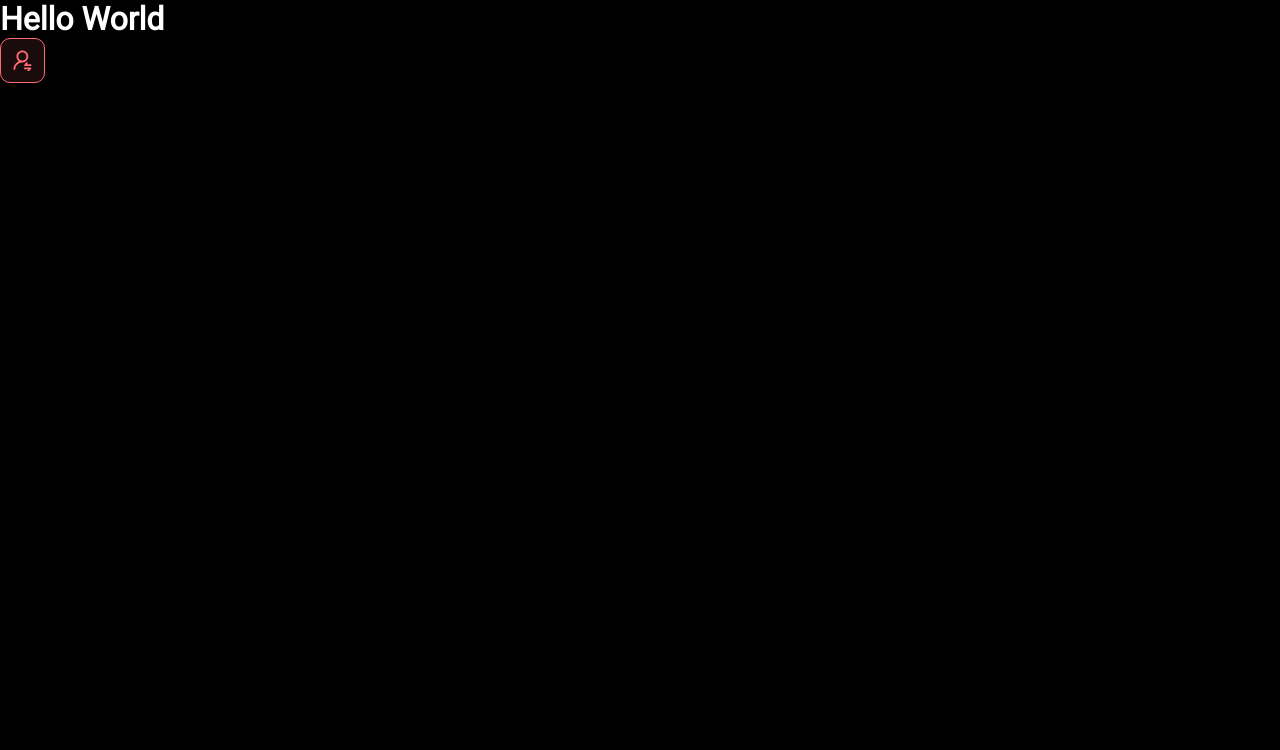
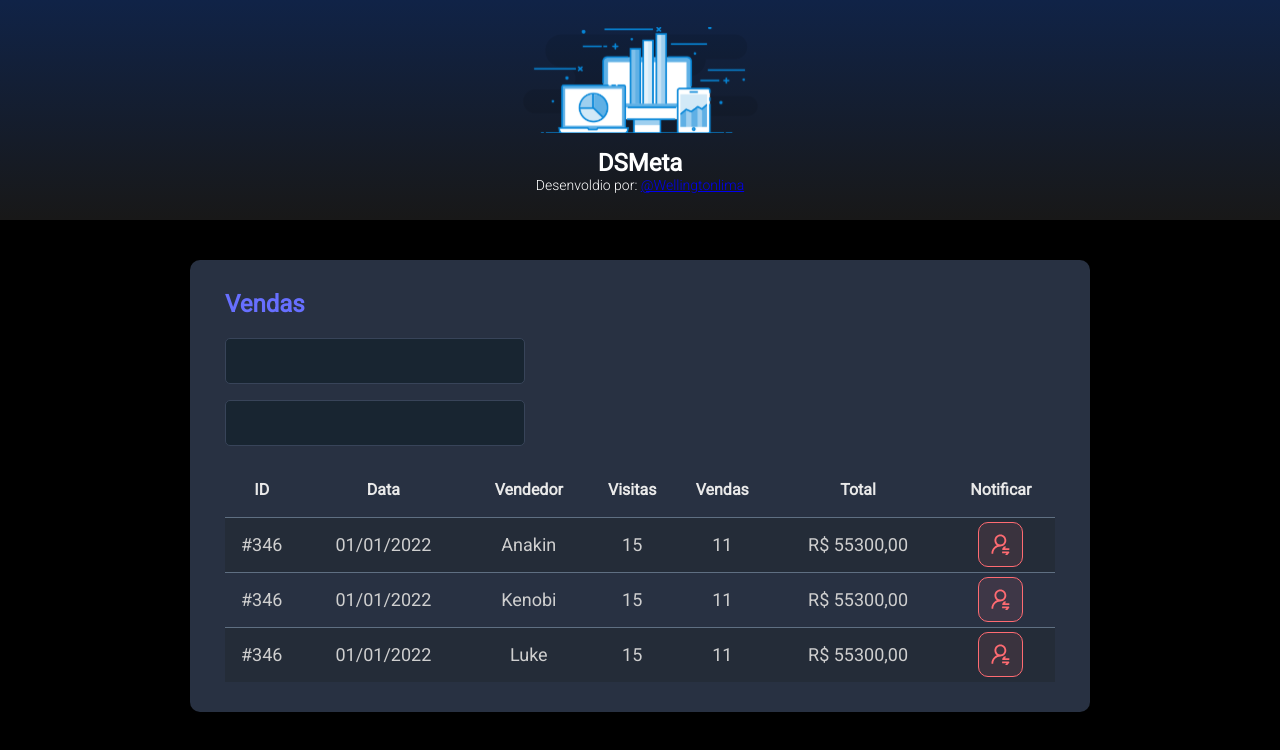
Before and after one commit to newdennis/dsmeta, a React (Vite) app in the folder frontend/: page / in a window 1280 px wide. Shown: the top 750 px of the page. Built offline with nearby package versions, Linux system fonts and the light colour scheme.

Commit message:
Other components

```diff
--- a/frontend/src/App.tsx
+++ b/frontend/src/App.tsx
@@ -1,10 +1,18 @@
 import NotificationButton from "./components/NotificationButton/Index"
+import Header from './components/Header';
+import SalesCard from "./components/SalesCard";
 
 function App() {
   return (
     <>
-      <h1>Hello World</h1>
-      <NotificationButton />
+      <Header />
+      <main>
+        <section id="sales">
+          <div className="dsmeta-container">
+            <SalesCard/>
+          </div>
+        </section>
+      </main>
     </>
 
   )
--- /dev/null
+++ b/frontend/src/components/Header/index.tsx
@@ -0,0 +1,21 @@
+import logo from '../../assets/img/logo.svg';
+import './styles.css';
+
+function Header() {
+    return (
+
+        <header>
+            <div className="dsmeta-logo-container">
+                <img src={logo} alt="logo" />
+                <h1>DSMeta</h1>
+                <p>
+                    Desenvoldio por: <a target="_blank" href="https://www.instagram.com/wd.lima">@Wellingtonlima</a>
+                </p>
+            </div>
+        </header>
+
+
+    )
+}
+
+export default Header
--- /dev/null
+++ b/frontend/src/components/Header/styles.css
@@ -0,0 +1,19 @@
+.dsmeta-logo-container {
+    display: flex;
+    flex-direction: column;
+    align-items: center;
+}
+
+.dsmeta-logo-container img {
+    width: 235px;
+}
+
+.dsmeta-logo-container h1 {
+    margin-top: 15px;
+    font-size: 24px;
+}
+
+.dsmeta-logo-container p {
+    font-size: 14px;
+    font-weight: 300;
+}
--- /dev/null
+++ b/frontend/src/components/SalesCard/index.tsx
@@ -0,0 +1,77 @@
+import './styles.css';
+import NotificationButton from './../NotificationButton/Index';
+
+function SalesCard() {
+    return (
+        <div className="dsmeta-card">
+            <h2 className="dsmeta-sales-title">Vendas</h2>
+            <div className="dsmeta-form-control-container">
+                <input className="dsmeta-form-control" type="text" name="" id=""/>
+            </div>
+            <div className="dsmeta-form-control-container">
+                <input className="dsmeta-form-control" type="text" name="" id=""/>
+            </div>
+
+            <div>
+                <table className="dsmeta-sales-table">
+                    <thead>
+                        <tr>
+                            <th className="show992">ID</th>
+                            <th className="show576">Data</th>
+                            <th>Vendedor</th>
+                            <th className="show992">Visitas</th>
+                            <th className="show992">Vendas</th>
+                            <th>Total</th>
+                            <th>Notificar</th>
+                        </tr>
+                    </thead>
+                    <tbody>
+                        <tr>
+                            <td className="show992">#346</td>
+                            <td className="show576">01/01/2022</td>
+                            <td>Anakin</td>
+                            <td className="show992">15</td>
+                            <td className="show992">11</td>
+                            <td>R$ 55300,00</td>
+                            <td>
+                                <div className="dsmeta-red-btn-container">
+                                   <NotificationButton/>
+                                </div>
+                            </td>
+                        </tr>
+                        <tr>
+                            <td className="show992">#346</td>
+                            <td className="show576">01/01/2022</td>
+                            <td>Kenobi</td>
+                            <td className="show992">15</td>
+                            <td className="show992">11</td>
+                            <td>R$ 55300,00</td>
+                            <td>
+                                <div className="dsmeta-red-btn-container">
+                                <NotificationButton/>
+                                </div>
+                            </td>
+                        </tr>
+                        <tr>
+                            <td className="show992">#346</td>
+                            <td className="show576">01/01/2022</td>
+                            <td>Luke</td>
+                            <td className="show992">15</td>
+                            <td className="show992">11</td>
+                            <td>R$ 55300,00</td>
+                            <td>
+                                <div className="dsmeta-red-btn-container">
+                                <NotificationButton/>
+                                </div>
+                            </td>
+                        </tr>
+                    </tbody>
+                </table>
+
+            </div>
+
+        </div>
+    )
+}
+
+export default SalesCard
--- /dev/null
+++ b/frontend/src/components/SalesCard/styles.css
@@ -0,0 +1,101 @@
+.dsmeta-card {
+    background-color: #283142;
+    border-radius: 10px;
+    padding: 30px 10px;
+}
+
+.dsmeta-sales-title {
+    color: #676FFF;
+    font-size: 24px;
+    margin-bottom: 20px;
+}
+
+.dsmeta-form-control {
+    height: 46px;
+    background-color: #182531;
+    border: 1px solid #384459;
+    border-radius: 5px;
+    width: 100%;
+    color: #9AAABE;
+    padding: 12px 20px;
+    font-size: 18px;
+}
+
+.dsmeta-form-control-container {
+    margin-bottom: 16px;
+    max-width: 300px;
+}
+
+.dsmeta-sales-table {
+    width: 100%;
+    border-spacing: 0;
+    border-collapse: collapse;
+}
+
+.dsmeta-sales-table thead {
+    height: 55px;
+    font-size: 16px;
+    color: #E9E9E9;
+    font-weight: 700;
+}
+
+.dsmeta-sales-table tbody {
+    font-size: 16px;
+    font-weight: 400;
+    color: #CFCFCF;
+    text-align: center;
+}
+
+.dsmeta-sales-table tbody tr {
+    height: 74px;
+    border-top: 1px solid #5F6F82;
+}
+
+.dsmeta-sales-table tbody tr:hover>td {
+    background-color: #384459;
+}
+
+.dsmeta-sales-table tbody tr:nth-child(odd) {
+    background-color: #242C38;
+}
+
+.dsmeta-red-btn-container {
+    display: flex;
+    align-items: center;
+    justify-content: center;
+}
+
+.show576 {
+    display: none;
+}
+
+.show992 {
+    display: none;
+}
+
+@media (min-width: 576px) {
+
+    .show576 {
+        display: table-cell;
+    }
+
+    .dsmeta-card {
+        padding: 30px 35px;
+    }
+
+    .dsmeta-sales-table tbody tr {
+        height: 55px;
+    }
+
+    .dsmeta-sales-table tbody {
+        font-size: 18px;
+    }
+
+}
+
+@media (min-width: 992px) {
+    .show992 {
+        display: table-cell;
+    }
+
+}
--- a/frontend/src/index.css
+++ b/frontend/src/index.css
@@ -28,3 +28,16 @@
     text-decoration: none;
     color: unset;
 }
+
+
+#sales {
+    padding: 40px 10px;
+}
+
+.dsmeta-container {
+    width: 100%;
+    max-width: 900px;
+    margin: 0 auto;
+
+
+}
```
Also changed, not shown: frontend/src/assets/img/logo.svg (added).
